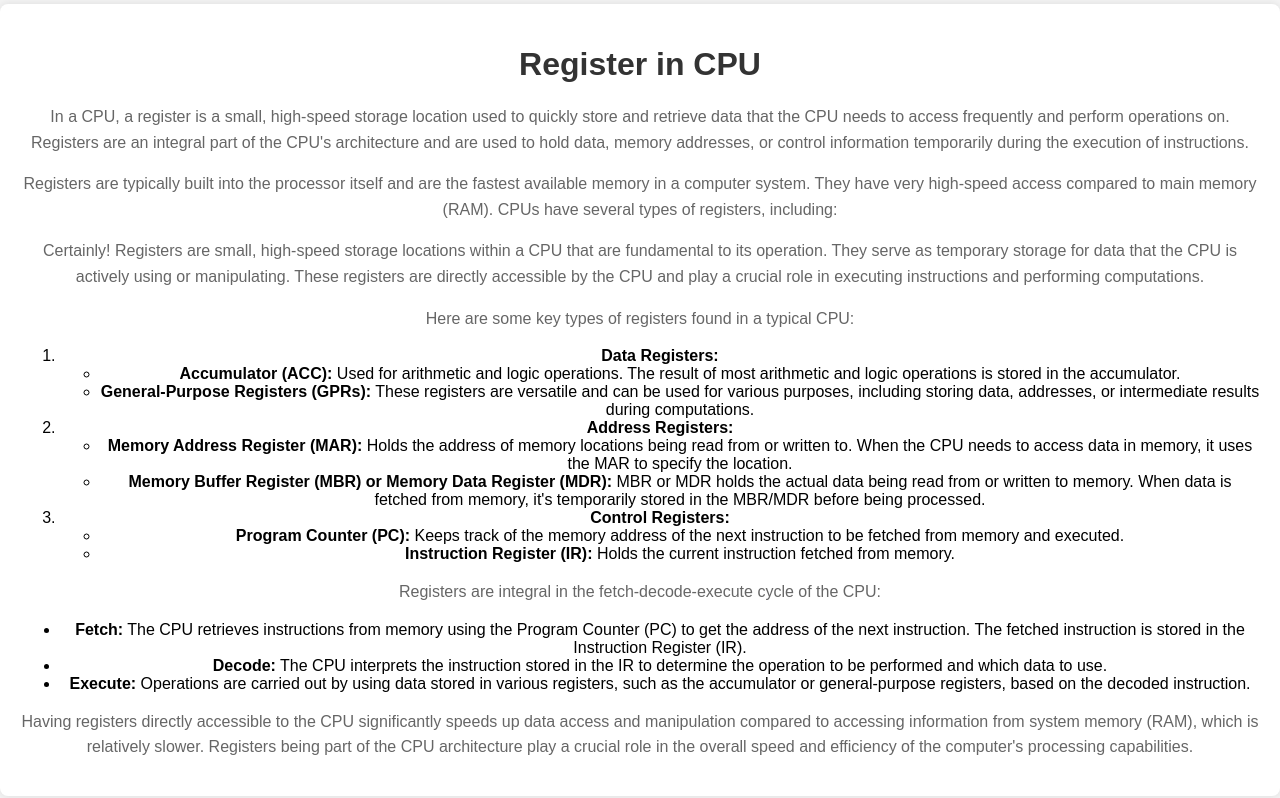
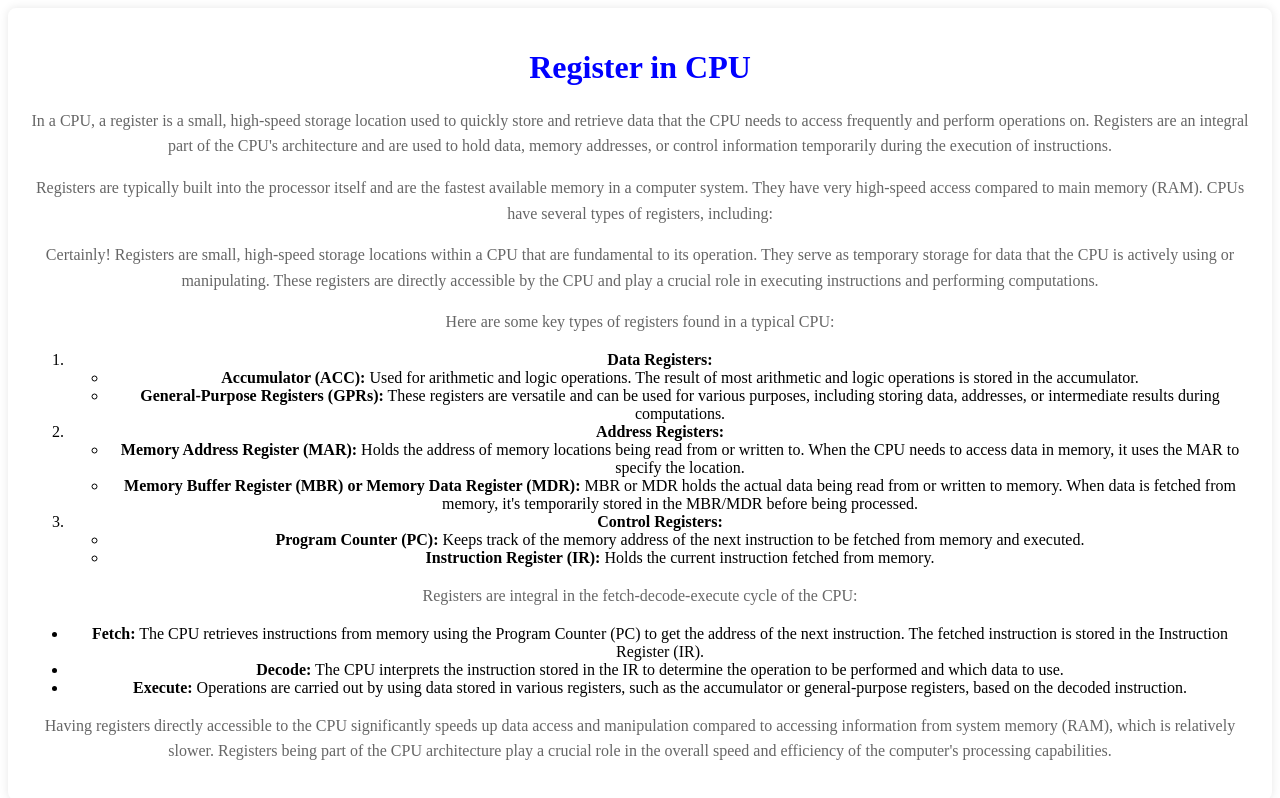
Before and after one commit to readwithchai/readwithchai, a plain HTML site: page computer/register_in_cpu.html in a window 1280 px wide. Drawn offline with Linux system fonts and the light colour scheme.

Commit message:
Update register_in_cpu.html

```diff
--- a/computer/register_in_cpu.html
+++ b/computer/register_in_cpu.html
@@ -4,16 +4,6 @@
   <meta charset="UTF-8">
   <title>Register in CPU</title>
   <style>
-    body {
-      font-family: Arial, sans-serif;
-      background-color: #f4f4f4;
-      margin: 0;
-      padding: 0;
-      display: flex;
-      justify-content: center;
-      align-items: center;
-      height: 100vh;
-    }
 
     .container {
       text-align: center;
@@ -24,7 +14,7 @@
     }
 
     h1 {
-      color: #333;
+      color: blue;
     }
 
     p {
```
